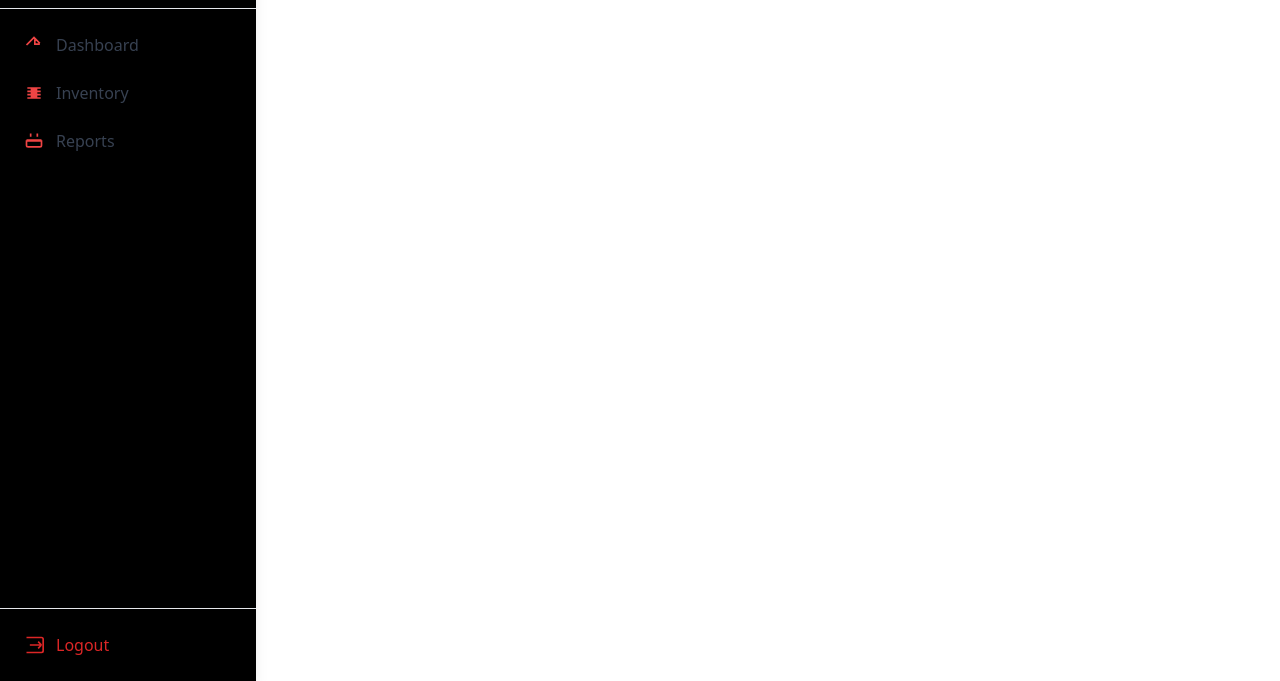
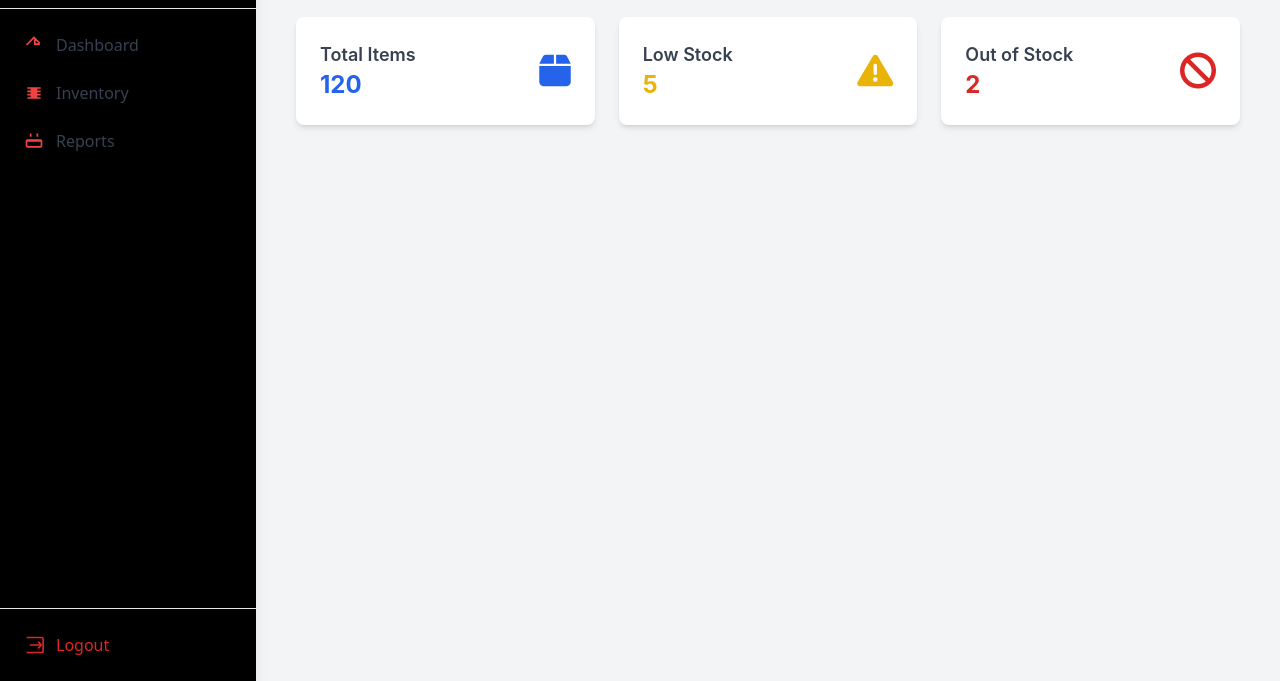
Before and after one commit to Mance-Rizzalyn-BSIT32E1/Inventory-Tw, a website: page src/Sidebar.html in a window 1280 px wide. Shown: the part 119-800 px from the top of the page. Drawn offline with nearby package versions, Linux system fonts and the light colour scheme.

Commit message:
sidebar commit

```diff
--- a/src/Sidebar.html
+++ b/src/Sidebar.html
@@ -56,12 +56,22 @@
     </div>
   </aside>
 
-
-  <button id="openSidebar" class="md:hidden fixed top-4 left-4 z-50 bg-white p-2 rounded-md shadow-md">
-    ☰
-  </button>
+<!-- Sidebar Toggle Button -->
+<button id="openSidebar" class="md:hidden fixed top-4 left-4 z-[9999] bg-white p-2 rounded-md shadow-md">
+  ☰
+</button>
 
 
+  <!-- Main Content Area (iframe only changes) -->
+  <main class="flex-1 ml-0 p-0 h-screen z-40 relative">
+    <iframe
+      id="mainContent"
+      src="../src/MainDash.html"
+      class="w-full h-full border-none"
+      frameborder="0"
+    ></iframe>
+  </main>
+  </main>
 
   <!-- Script for Sidebar and Page Loading -->
   <script>
@@ -78,6 +88,12 @@
     closeBtn.addEventListener("click", () => {
       sidebar.classList.add("-translate-x-full");
     });
+
+    // Function to load new iframe content
+    function loadPage(pageUrl) {
+      document.getElementById('mainContent').src = pageUrl;
+    }
   </script>
+
 </body>
 </html>
```
